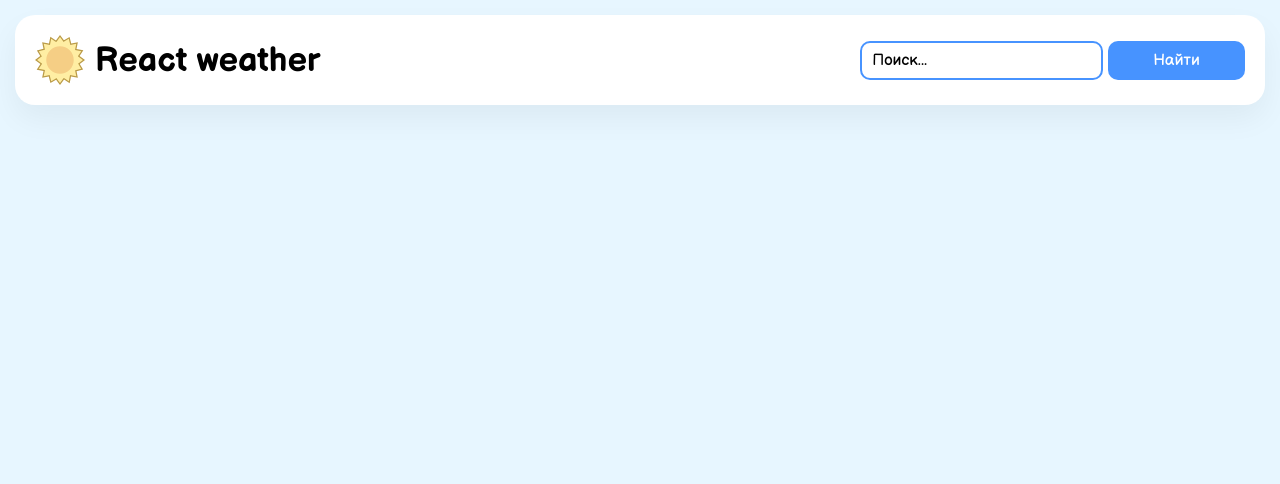
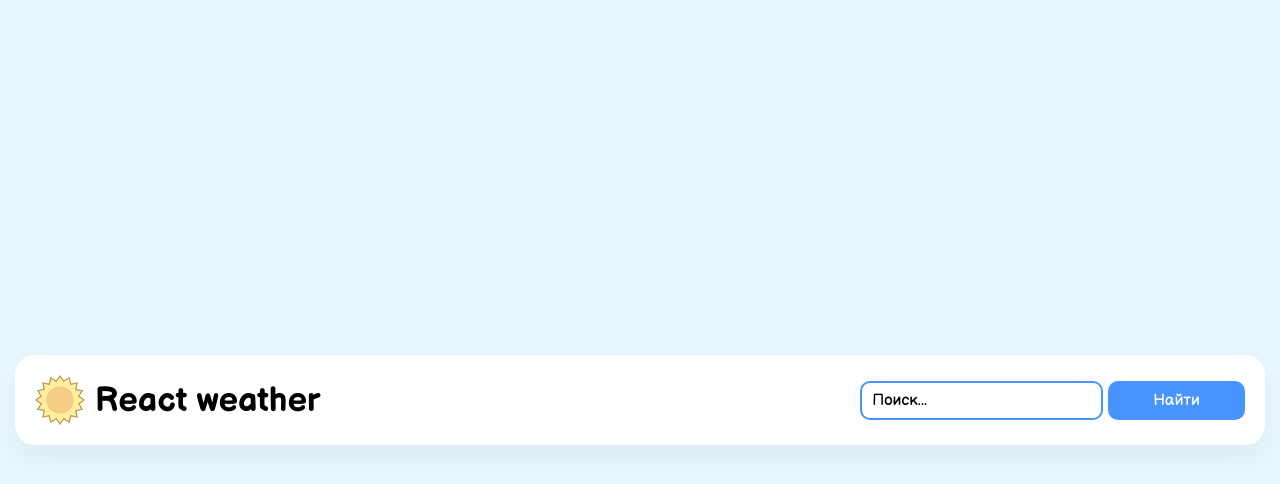
Before and after one commit to Alexey-Arnaut/react-weather, a React (Create React App) app: page / in a window 1280 px wide. Shown: the top 484 px of the page. Built offline with nearby package versions, Linux system fonts and the light colour scheme.

Commit message:
Сделал горизонтальную прокрутку

```diff
--- a/src/App.js
+++ b/src/App.js
@@ -39,7 +39,9 @@ function App() {
   };
 
   return (
-    <div className="wrapper">
+    <div
+      className={cityInfo.length !== 0 ? "wrapper" : "wrapper wrapper--active"}
+    >
       <header className="header">
         <div className="header__logo">
           <img className="header__logo-img" src="img/logo.svg" alt="" />
@@ -68,7 +70,11 @@ function App() {
             <button onClick={() => setActive(!active)} className="main__button">
               {active ? "По часам" : "На 8 дней"}
             </button>
-            {active ? <Hours cityInfo={cityInfo} /> : <Week cityInfo={cityInfo} />}
+            {active ? (
+              <Hours cityInfo={cityInfo} />
+            ) : (
+              <Week cityInfo={cityInfo} />
+            )}
           </div>
         </main>
       )}
@@ -77,7 +83,3 @@ function App() {
 }
 
 export default App;
-
-{
-  /*  */
-}
--- a/src/app.scss
+++ b/src/app.scss
@@ -41,7 +41,13 @@ input::placeholder {
     padding: 15px;
 }
 
+.wrapper--active {
+    align-items: center;
+    justify-content: center;
+}
+
 .header {
+    width: 100%;
     display: flex;
     align-items: center;
     justify-content: space-between;
@@ -49,6 +55,7 @@ input::placeholder {
     padding: 20px;
     border-radius: 20px;
     box-shadow: 0px 14px 30px rgba(0, 0, 0, 0.05);
+    animation: show 1s forwards;
 }
 
 .header__logo {
--- a/src/components/Hours/Hours.js
+++ b/src/components/Hours/Hours.js
@@ -1,12 +1,30 @@
-import React from "react";
+import React, { useEffect, useRef } from "react";
 
 import "./hours.scss";
 
 const Hours = (props) => {
-  console.log(props);
+  const hoursInner = useRef();
+
+  useEffect(() => {
+    const hoursInnerCurrent = hoursInner.current;
+
+    if (hoursInnerCurrent) {
+      const scrollingItems = (event) => {
+        hoursInnerCurrent.scrollTo({
+          left: hoursInnerCurrent.scrollLeft + event.deltaY * 8,
+          behavior: "smooth",
+        });
+      };
+      hoursInnerCurrent.addEventListener("wheel", scrollingItems);
+
+      return () =>
+        hoursInnerCurrent.removeEventListener("wheel", scrollingItems);
+    }
+  });
+
   return (
     <div className="hours container">
-      <div className="hours-inner">
+      <div className="hours-inner" ref={hoursInner}>
         {props.cityInfo.hourly.map((hour, index) => (
           <div className="hours__item" key={index}>
             <p className="hours__item-date">
--- a/src/components/Hours/hours.scss
+++ b/src/components/Hours/hours.scss
@@ -1,8 +1,12 @@
+.hours {
+    overflow: hidden;
+}
+
 .hours-inner {
     display: flex;
     align-items: center;
     justify-content: space-between;
-    overflow: hidden;
+    overflow: scroll;
 }
 
 .hours__item {
--- a/src/components/Week/Week.js
+++ b/src/components/Week/Week.js
@@ -3,7 +3,6 @@ import React from "react";
 import "./week.scss";
 
 const Week = (props) => {
-  console.log(props);
   return (
     <div className="week container">
       <div className="week-inner">
@@ -35,6 +34,3 @@ const Week = (props) => {
 };
 
 export default Week;
-{
-  /*  */
-}
```
Also changed, not shown: src/components/Today/Today.js (+11 -3 lines), src/components/WeatherInfo/WeatherInfo.js (+0 -19 lines).
